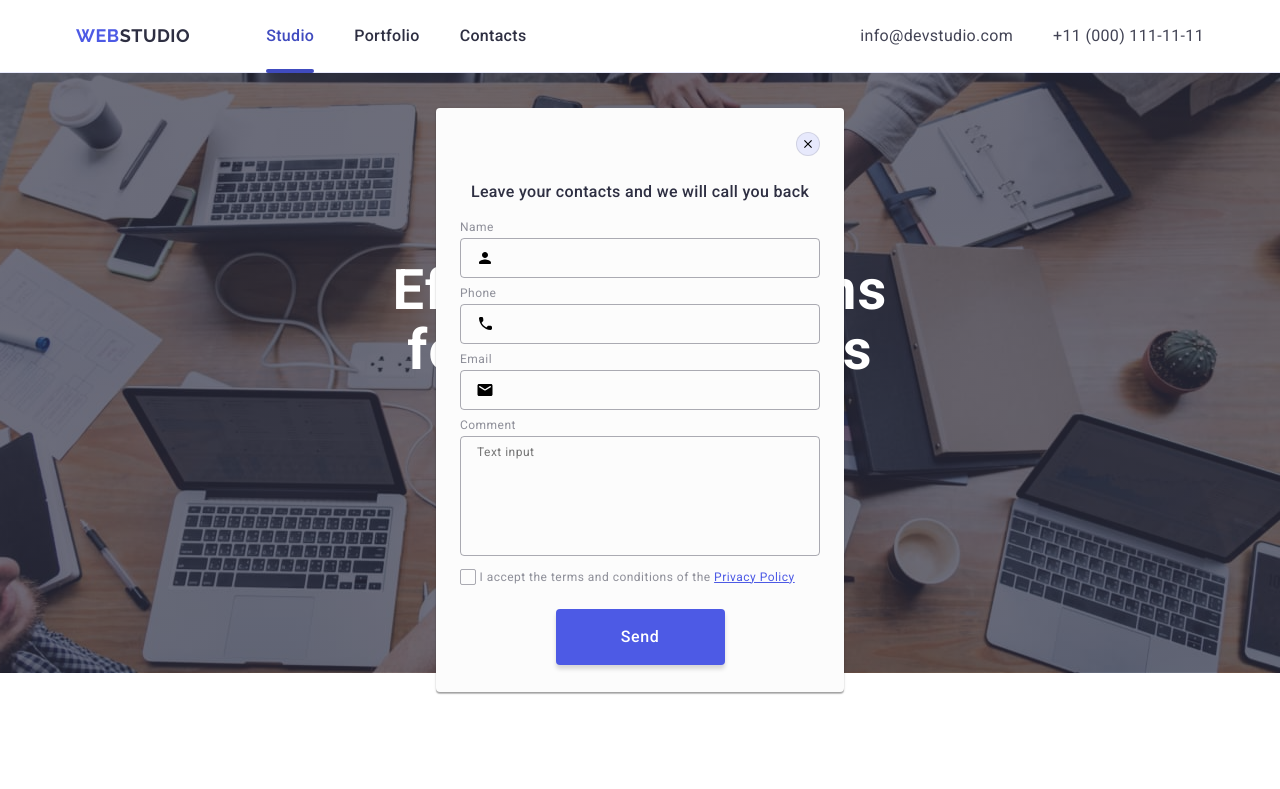
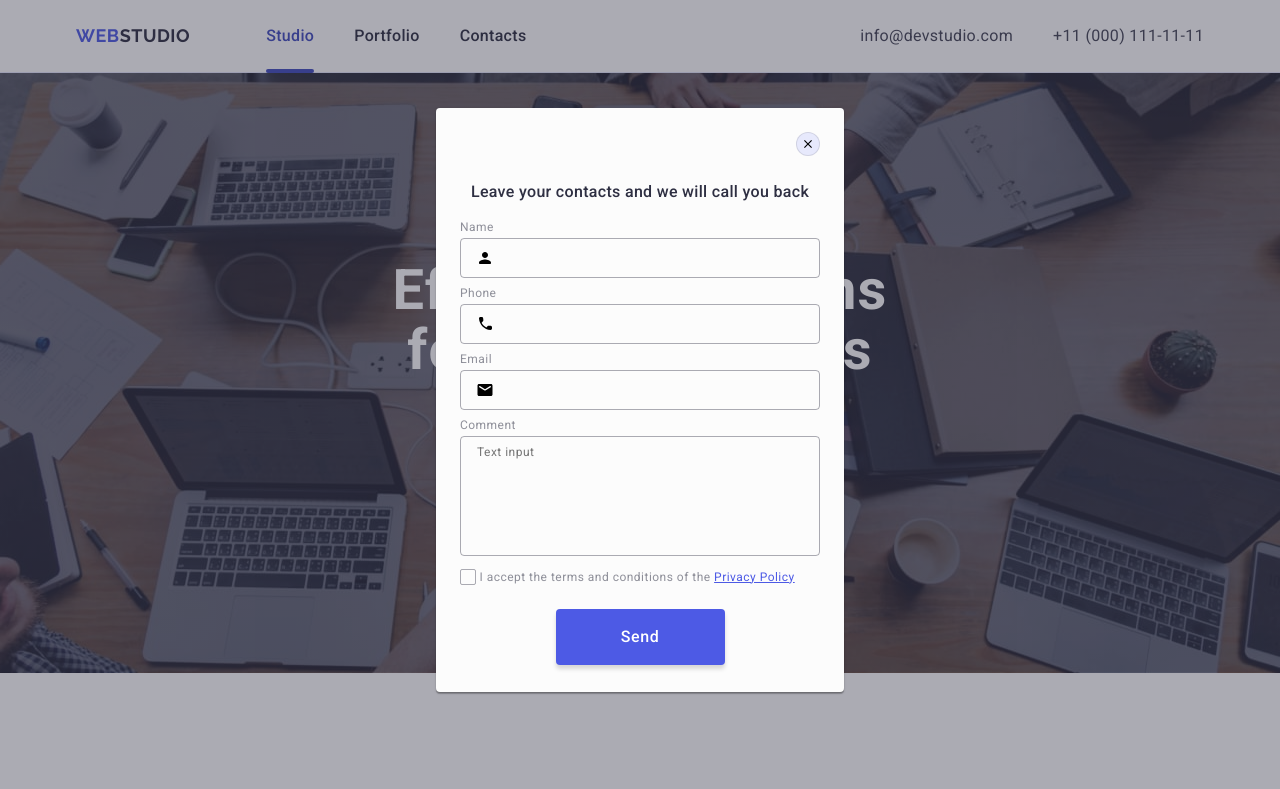
Before and after one commit to Polishchuk-4/goit-markup-hw-05, a plain HTML site: page index.html in a window 1280 px wide. Shown: the top 789 px of the page. Drawn offline with nearby package versions, Linux system fonts and the light colour scheme.

Commit message:
return class in the form

```diff
--- a/index.html
+++ b/index.html
@@ -527,7 +527,7 @@
         </div>
       </div>
     </footer>
-    <div class="form- is-open">
+    <div class="form-container is-open">
       <div class="modal-window">
         <button class="modal-window-btn" type="button">
           <svg class="modal-window-icon" width="8" height="8">
```
